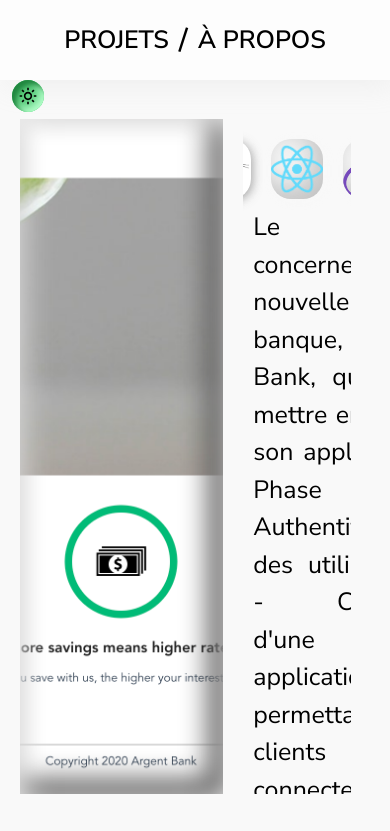
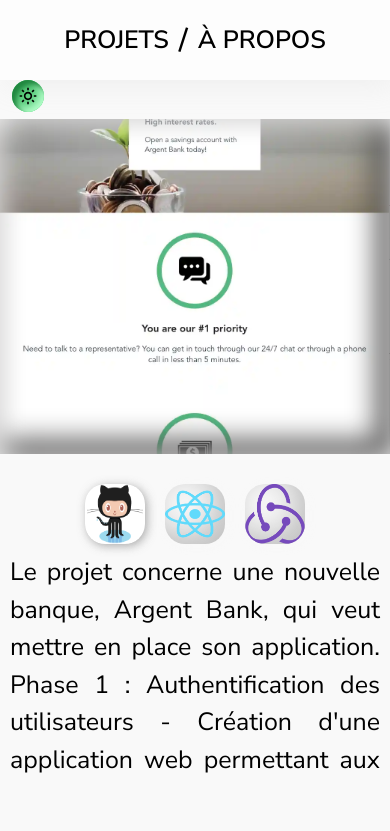
Before and after one commit to July-github/portfolio, a React (Create React App) app: page /#/ in a window 390 px wide. Shown: the top 831 px of the page. Built offline with nearby package versions, Linux system fonts and the light colour scheme.

Commit message:
responsive

```diff
--- a/src/components/GlobalStyle/index.js
+++ b/src/components/GlobalStyle/index.js
@@ -26,7 +26,9 @@ const StyledGlobalStyle = createGlobalStyle`
     }
     .cubespinner > div {
         color: ${({ isDarkMode }) =>
-            isDarkMode ? '#2d2d2dcc' : '#2d2d2dcc'};
+            isDarkMode ? '#ffffff' : '#000000'};
+        background: ${({ isDarkMode }) =>
+            isDarkMode ? '#000000' : '#ffffff'};
     }
 `
 
--- a/src/components/ProjectCard/projectCard.scss
+++ b/src/components/ProjectCard/projectCard.scss
@@ -3,7 +3,7 @@
 .projectCard_Wrapper {
     display: flex;
     height: 200px;
-    margin: 10px 0;
+    margin: auto 0;
 
     > .projectCard_Opacity {
         display: flex;
--- a/src/index.scss
+++ b/src/index.scss
@@ -3,6 +3,7 @@
 
 body {
   margin: 0;
+  width: 100%;
   font-family: 'Nunito Sans', 'Lucida Console', 'Monaco', 'monospace', 'Helvetica Neue', sans-serif;
   -webkit-font-smoothing: antialiased;
   -moz-osx-font-smoothing: grayscale;
--- a/src/pages/Error/error.scss
+++ b/src/pages/Error/error.scss
@@ -9,11 +9,11 @@
     font-size: 40px;
     height: 100%;
     width: 100%;
-    padding: 0 40px;
 
     > p {
-        width: 50%;
+        width: 100%;
         margin: auto;
+        line-height: 2em;
     }
 }
 
@@ -73,7 +73,6 @@
     height: 120px;
     border: 1px solid #a1febd;
     border-radius: 20px;
-    background: rgba(255,255,255,0.8);
     box-shadow: inset 0 0 20px #a1febd;
     line-height: 120px;
     text-align: center;
--- a/src/pages/Error/index.js
+++ b/src/pages/Error/index.js
@@ -23,9 +23,8 @@ export function Error(){
                     <div class="face6">4</div>
                 </div>
             </div>
-            <p>The page you're looking for doesn't exist</p>
-            <div className="error_backToProjects"><Link to="/">Retour vers PROJETS</Link></div>
-            {/* <div><Link to="/">Retour vers 'À Propos'</Link></div> */}
+            <p>Ooops !<br/>Cette page n'existe pas<br/>The page you're looking for doesn't exist</p>
+            {/* <div className="error_backToProjects"><Link to="/">Retour vers PROJETS</Link> / <Link to="/About">À PROPOS</Link></div> */}
         </div>
         )
     )
--- a/src/pages/Projets/index.js
+++ b/src/pages/Projets/index.js
@@ -9,11 +9,17 @@ import { ProjectCard } from '../../components/ProjectCard'
 
 export function Projets(){
     const [entrance, setEntrance] = useState(false)
+    const [windowWidth, setWindowWidth] = useState(1600)
 
     useEffect(()=> {
+        setWindowWidth(window.innerWidth)
         const timer = setTimeout(()=> setEntrance(true), 5000)
         return ()=> (clearTimeout(timer))
     }, [])
+
+    window.addEventListener('resize', e => {setWindowWidth(window.innerWidth)})
+
+    datas.map(el => !el.responsiveImg ? el.img : el.responsiveImg)
 
     return (
         !entrance?
@@ -42,9 +48,14 @@ export function Projets(){
                         {el.text}
                     </div>
                     <div className="parallax_container">
-                        <div className='layer_1'></div>
-                        {/* <img className='background_image' src={el.img} alt='image_project' /> */}
-                        <div className='background_image' style={{backgroundImage: `url(${el.img})`}}></div>
+                        {(windowWidth < 800)?
+                            `${el.responsiveImg}`?
+                                <div className='background_image' style={{backgroundImage: `url(${el.responsiveImg})`}}></div>
+                                :
+                                <div className='background_image' style={{backgroundImage: `url(${el.img})`}}></div>
+                            :
+                                <div className='background_image' style={{backgroundImage: `url(${el.img})`}}></div>
+                            }
                     </div>
                 </div>
             )}
--- a/src/pages/Projets/projets.scss
+++ b/src/pages/Projets/projets.scss
@@ -53,9 +53,9 @@
     flex-direction: column;
     text-align: justify;
     align-items: flex-start;
-    margin: 0 20px;
+    margin: 0 0 0 20px;
     padding: 10px;
-    width: 30%;
+    width: 35%;
     line-height: 1.5;
     overflow-y: scroll;
     overflow-x: hidden;
@@ -76,3 +76,28 @@
         box-shadow: inset 2px 2px 30px #ffffff, inset -10px -10px 30px #191818;
     }
 }
+
+@media (max-width: 900px) {
+    .project, .project:nth-child(odd) {
+        flex-direction: column-reverse;
+
+        > .projects_text {
+            margin: 10px 0;
+            width: 100%;
+            box-sizing: border-box;
+        }
+        > .parallax_container {
+            width: 100%;
+        }
+    }
+}
+@media (max-width: 600px) {
+    .project {
+        padding: 0;
+    }
+}
+
+.cards_wrap {
+    margin-top: 30%;
+    height: 50%;
+}
```
